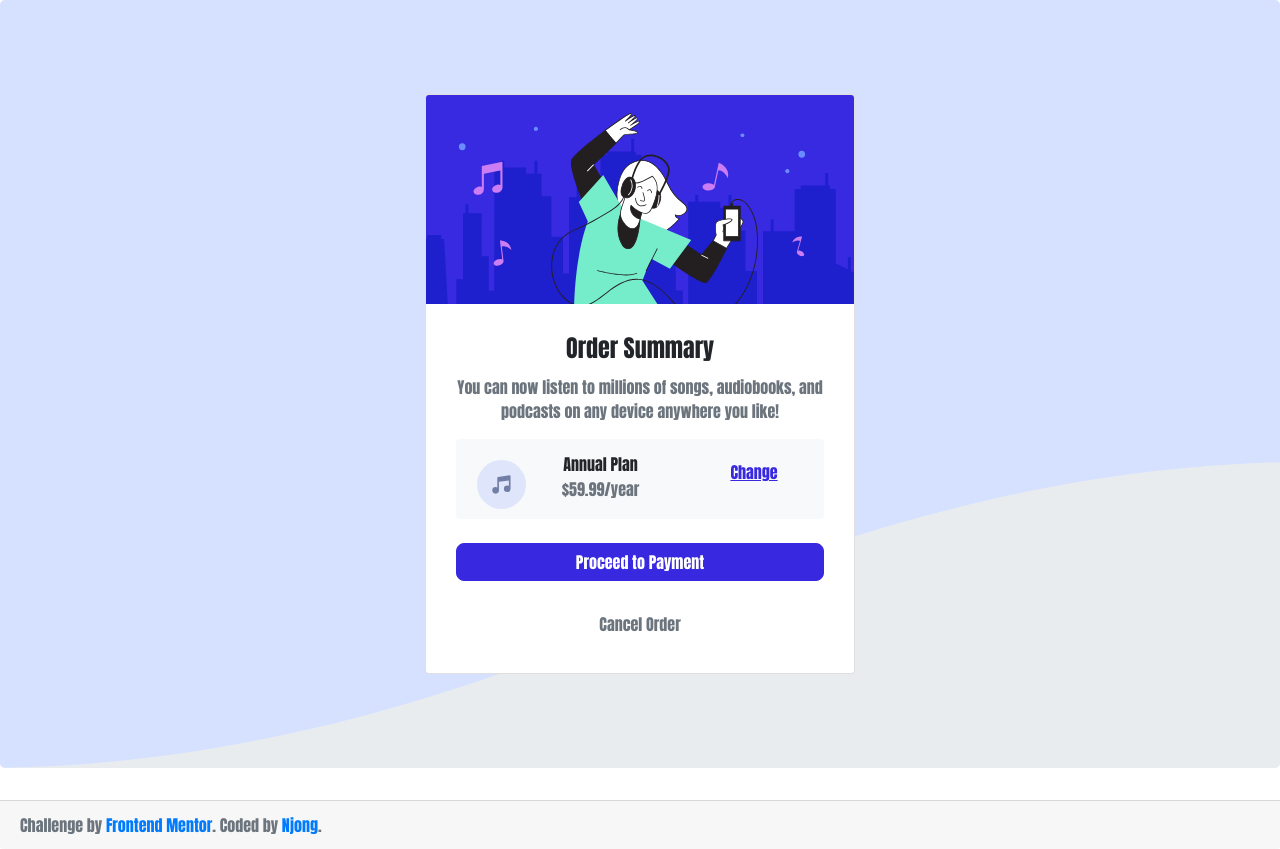
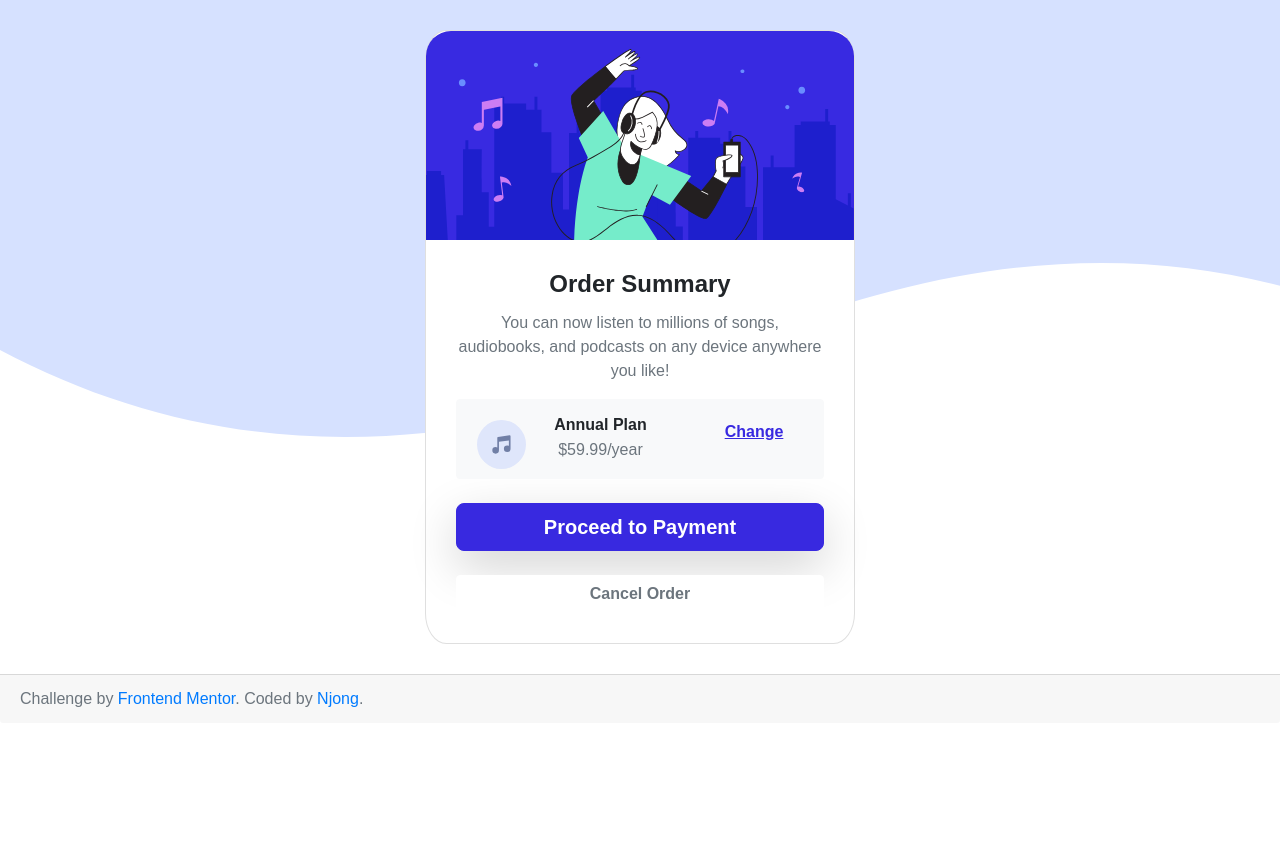
Before and after one commit to Njong392/Front-end-mentor-1, a plain HTML site: page index.html in a window 1280 px wide. After the commit the page ends 800 px from the top, so only its background shows below. Drawn offline with Linux system fonts and the light colour scheme.

Commit message:
card border, bg iamge.

```diff
--- a/index.html
+++ b/index.html
@@ -9,11 +9,23 @@
 
   <title>Frontend Mentor | Order summary card</title>
 
+  <style>
+    #imageborder{
+      border-radius: 25px 25px 0px 0px;
+    }
+
+    .body{
+    background-image: url('images/pattern-background-desktop.svg');
+    background-repeat: no-repeat;
+  font-family: 'Red Hat Display', sans-serif;
+  line-height: 1.5;
+    }
+
+  </style>
+
 
 </head>
-<body style="font-family: Impact, Haettenschweiler, 'Arial Narrow Bold', sans-serif;">
-<div class="jumbotron bg-cover" style="background-image: url(images/pattern-background-desktop.svg);
-         background-attachment: scroll;background-position: center;background-size:cover;">
+<body class="body">
 
 
   <div class="container">
@@ -22,9 +34,9 @@
     <div class="col-md-12">
 
 
-      <div class="card" style="width: 430px;">
+      <div class="card" style="width: 430px;border-radius: 5%;">
 
-        <img src="images/illustration-hero.svg" class="card-img-top" alt="...">
+        <img src="images/illustration-hero.svg" class="card-img-top" alt="..." id="imageborder">
 
         <div class="card-body text-center" style="padding: 30px 30px 30px 30px; margin: auto;">
           <h4 class="card-title" style="font-weight: 900;">Order Summary</h4>
@@ -64,9 +76,9 @@
             </div>
             <br>
 
-          <button type="button" class="btn btn-outline-dark btn-block text-white"
+          <button type="button" class="btn btn-outline-dark btn-block text-white btn-lg shadow-lg"
           style="background-color:hsl(245, 75%, 52%); border: 1px solid hsl(245, 75%, 52%);
-          border-radius: 8px; font-weight: 700;">
+          border-radius: 8px; font-weight: bold;">
             Proceed to Payment</button>
           <br>
 
@@ -90,10 +102,12 @@
 
 </div>
 </div>
+<footer>
 <div class="attribution card-footer text-muted">
   Challenge by <a href="https://www.frontendmentor.io?ref=challenge" target="_blank">Frontend Mentor</a>.
   Coded by <a href="#">Njong</a>.
 </div>
+</footer>
 
 </body>
 </html>
```
